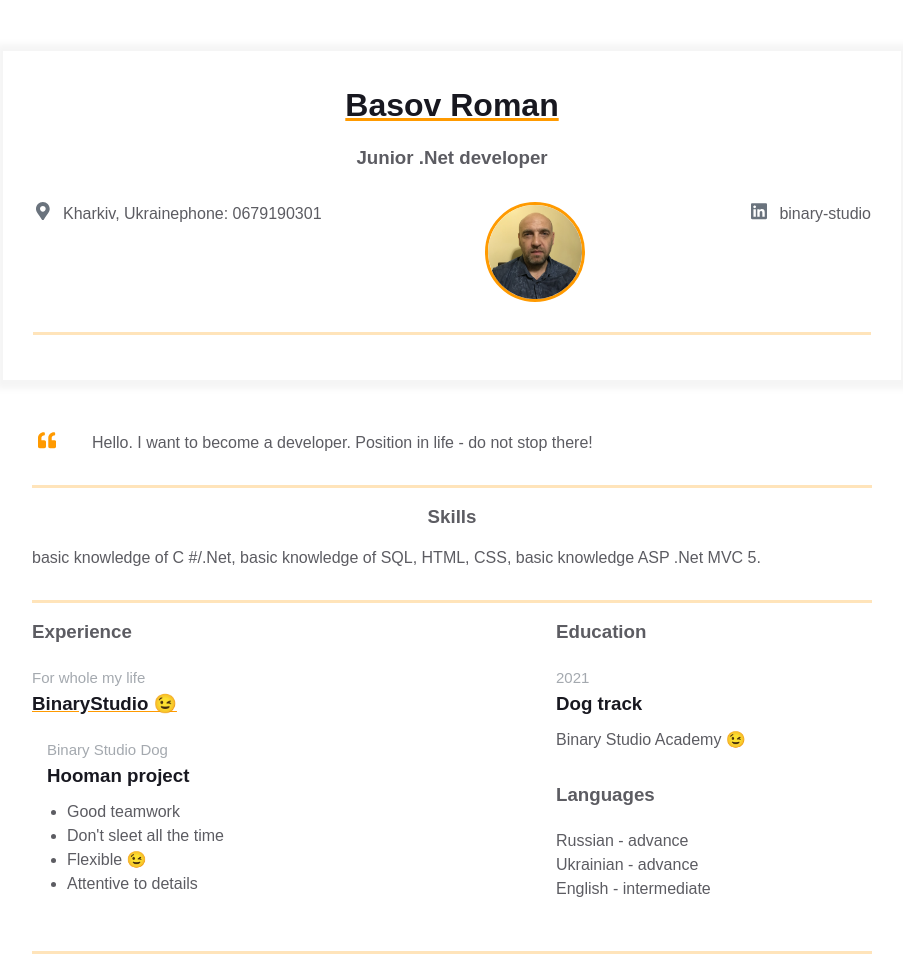
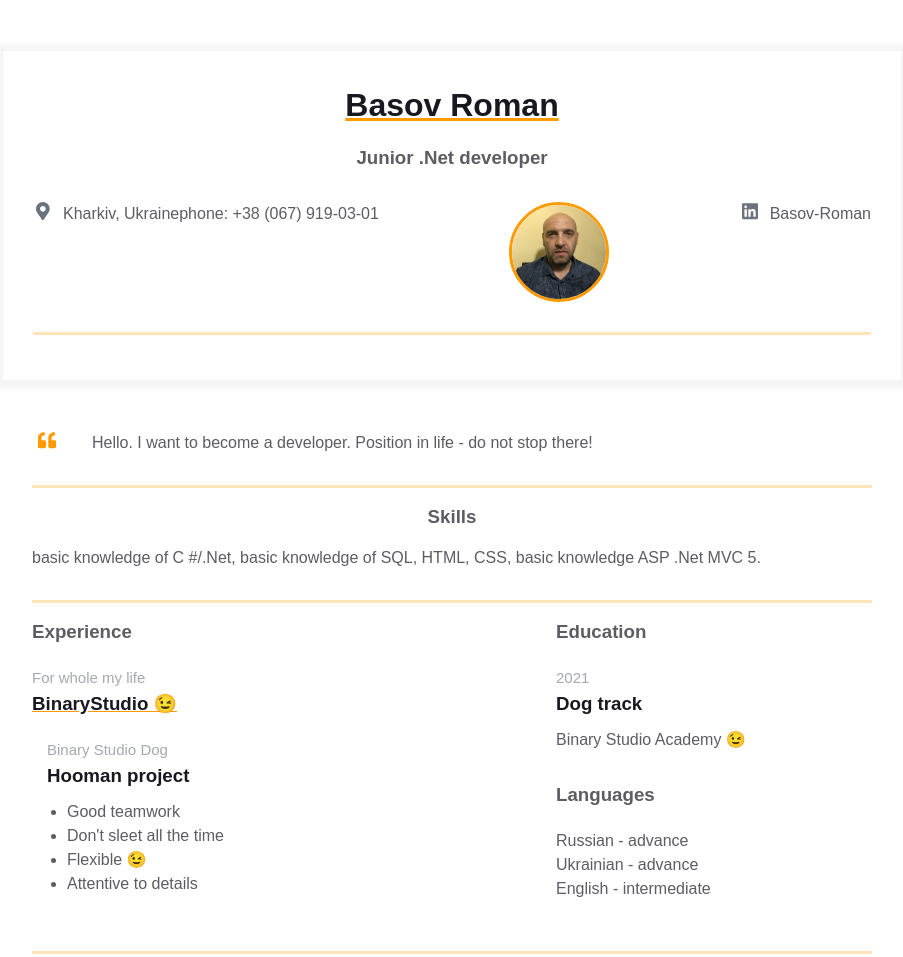
Before and after one commit to BasRom/homepage, a plain HTML site: page index.html in a window 1280 px wide. Shown: the whole page, without its empty margins (188-1091 px from the left). Drawn offline with Linux system fonts and the light colour scheme.

Commit message:
Added lfst commit

```diff
--- a/index.html
+++ b/index.html
@@ -29,7 +29,7 @@
                                     </svg>
                                 </div>
                                 <span>Kharkiv, Ukraine</span>
-                                <span>phone: 0679190301</span>
+                                <span>phone: +38 (067) 919-03-01</span>
                             </a>
                         </div>
 
@@ -48,7 +48,7 @@
                                         </path>
                                     </svg>
                                 </div>
-                                <span>binary-studio</span>
+                                <span>Basov-Roman</span>
                             </a>
                         </div>
                     </div>
```
